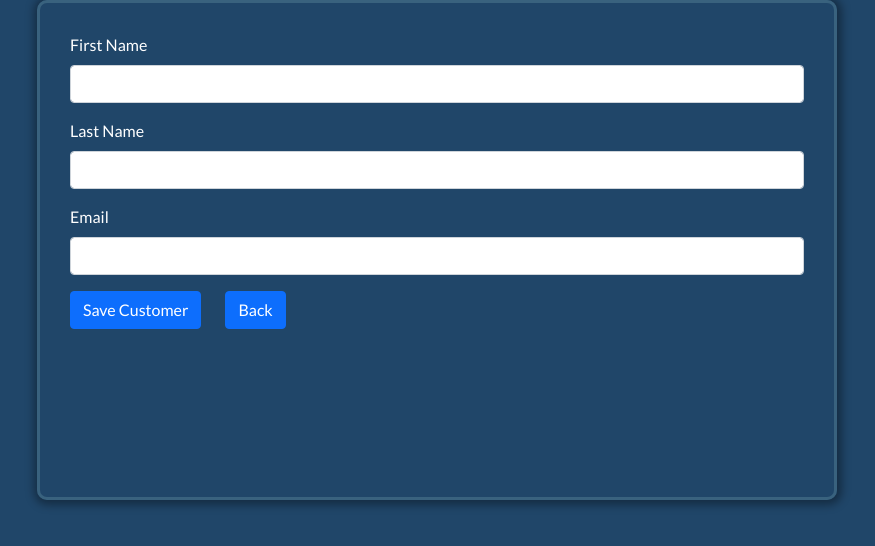
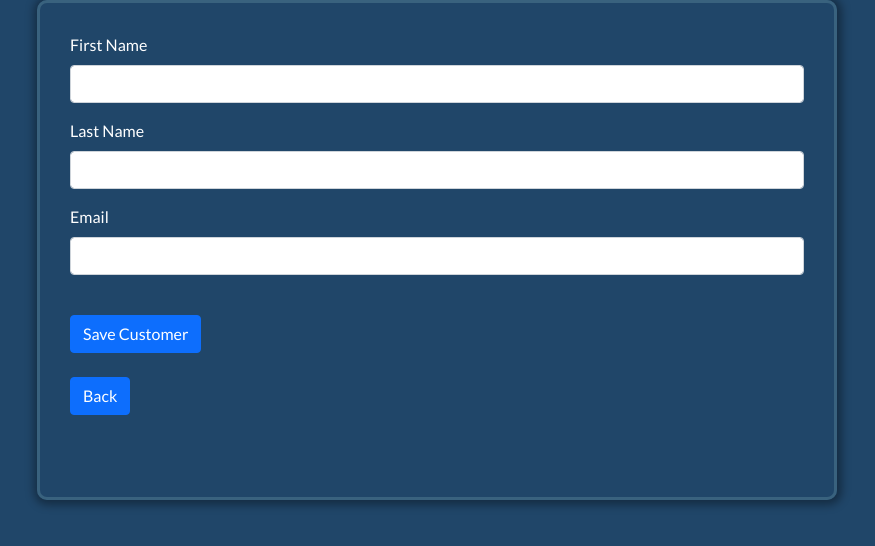
Before and after one commit to sennerstampontus/Reactform, a React (Create React App) app: page /createcustomer in a window 1280 px wide. Shown: the top 546 px of the page, without its empty margins (203-1078 px from the left). Built offline with nearby package versions, Linux system fonts and the light colour scheme.

Commit message:
dead end

```diff
--- a/src/components/CustomerList.js
+++ b/src/components/CustomerList.js
@@ -6,9 +6,14 @@ const CustomerList = () => {
     const [customerItem, setCustomer] = useState([])
 
     useEffect(()=>{
-        fetch("https://ecexam-webapi.azurewebsites.net/api/Customers")
-        .then(res => res.json())
-        .then(data => setCustomer(data))
+        async function fetchData(){
+            const res = await fetch("https://ecexam-webapi.azurewebsites.net/api/Customers")
+            const data = await res.json()
+
+            setCustomer(data)
+        }
+
+        fetchData()
     },[])
 
     return (
--- a/src/components/InputForm.js
+++ b/src/components/InputForm.js
@@ -1,5 +1,5 @@
-import React from 'react'
-// import Button from './Button'
+// import React, {useState, useEffect} from 'react'
+import Button from './Button'
 import InputComponents from './InputComponents'
 // import Header from './Header'
 // import { Link } from 'react-router-dom'
@@ -7,14 +7,68 @@ import InputComponents from './InputComponents'
 
 const InputForm = () => {
 
-    return (
-        <form className="grid grid-fr4">
-            <InputComponents id="firstName" type="text" placeholder="First Name"/>
-            <InputComponents id="lastName" type="text" placeholder="Last Name"/>
-            <InputComponents id="email" type="email" placeholder="Email"/>
-        </form>
-    )}
+    const onSubmit = (e) =>{
+        e.preventDefault()
+        let fieldArray = []
+
+        for (let i = 0; i < e.target.length - 1; i++) {
+            fieldArray.push(e.target[i])
+            // console.log(e.target[i].type)
+
+            const letterRegEx = /[a-ö]{2,}/.exec(`${e.target[i].value}`);
+            const emailRegEx = /[a-z0-9!#$%&'*+/=?^_`{|}~-]+(?:\.[a-z0-9!#$%&'*+/=?^_`{|}~-]+)*@(?:[a-z0-9](?:[a-z0-9-]*[a-z0-9])?\.)+[a-z0-9](?:[a-z0-9-]*[a-z0-9])?/.exec(`${e.target[i].value}`);
+
+            // if(!e.target[i].classList.contains("is-valid")){
+                if(e.target[i].type === 'text' && !letterRegEx){
+
+                e.target[i].classList.add("is-invalid")
+                // console.log('invalid')
+
+            }
+
+            else if(e.target[i].type === 'email' && !emailRegEx){
+                e.target[i].classList.add("is-invalid")
+                // console.log('invalid')
+            }
+
+            else {
+                e.target[i].classList.replace("is-invalid", "is-valid")
+                // console.log('is valid')
+            }
+        }
+
+        let checkArray =  fieldArray.map((element)=>{
+
+            return (element.classList.contains("is-invalid"))
+
+          })
+        //   console.log(checkArray)
+          // checkArray.includes(false)
+          let isInvalid = checkArray.includes(true)
+
+          if(!isInvalid){
+              alert('Customer Saved')
 
 
+              fieldArray.forEach((element) =>{
+                  element.value=""
+                  element.classList.remove("is-valid")
+                //   SubmitError.innerText = ""
 
+                // let json = JSON.stringify({firstName:e.target[0].value})
+              })
+            }
+
+    }
+
+
+    return (
+        <form onSubmit={onSubmit} className="grid grid-fr4" noValidate>
+            <InputComponents id="firstName" inputType="text" placeholder="First Name"/>
+            <InputComponents id="lastName" inputType="text" placeholder="Last Name"/>
+            <InputComponents id="email" inputType="email" placeholder="Email"/>
+            <Button styleClass="btn btn-primary mt-4" text="Save Customer" />
+        </form>
+    )
+}
 export default InputForm
--- a/src/views/CreateCustomer.js
+++ b/src/views/CreateCustomer.js
@@ -5,15 +5,12 @@ import Button from '../components/Button'
 
 export const CreateCustomer = () => {
 
-    const onClick = () =>{
-        console.log('click')
-    }
+
 
     return (
         <div className="box container">
             <InputForm />
-            <Button styleClass="btn btn-primary" text="Save Customer" onClick={onClick}/>
-            <Link to ="/"><Button styleClass="btn btn-primary ms-4" text="Back"/></Link>
+            <Link to ="/"><Button styleClass="btn btn-primary  mt-4" text="Back"/></Link>
         </div>
     )
 }
```
Also changed, not shown: src/App.css (line endings or trailing spaces).
